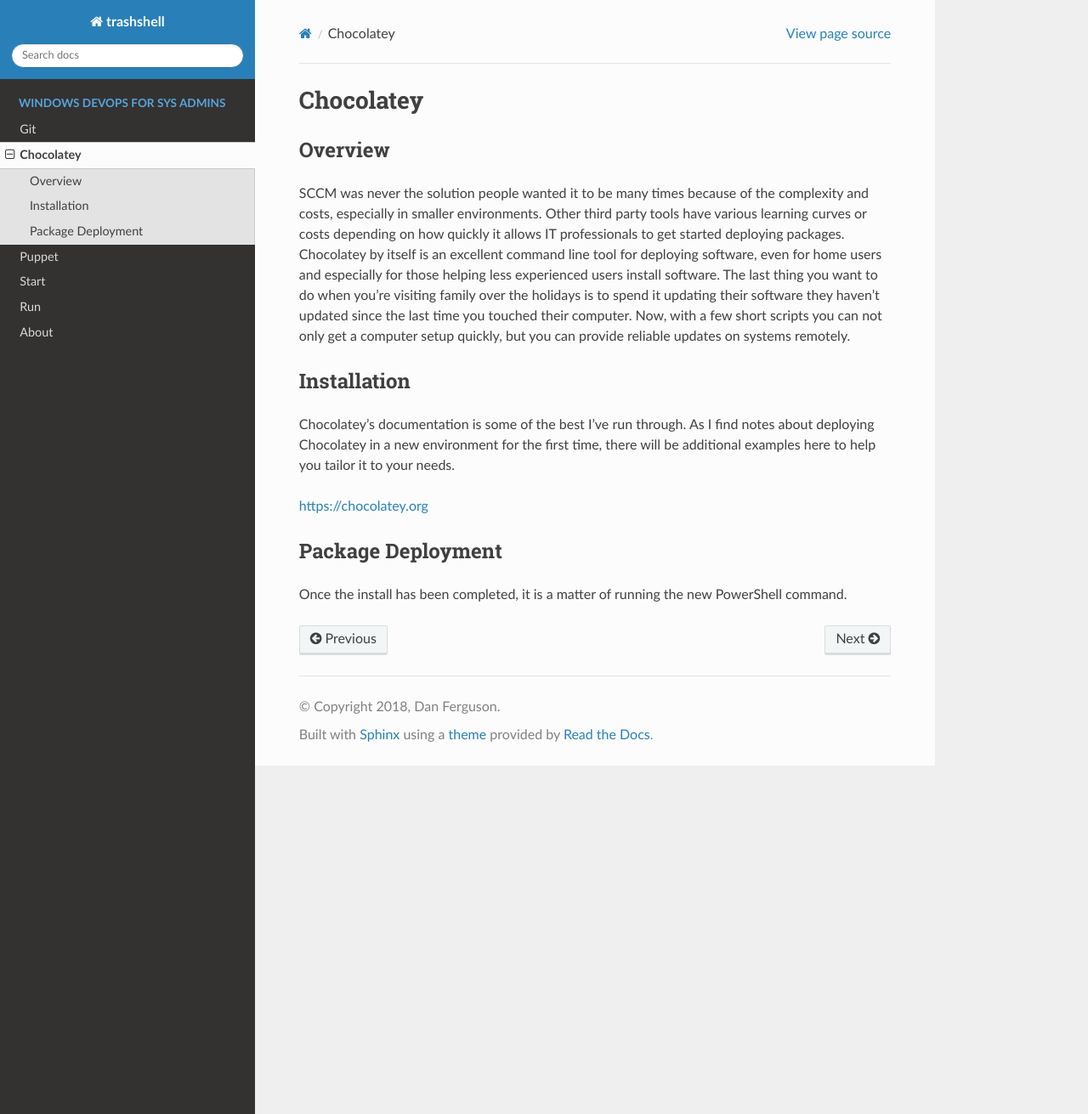
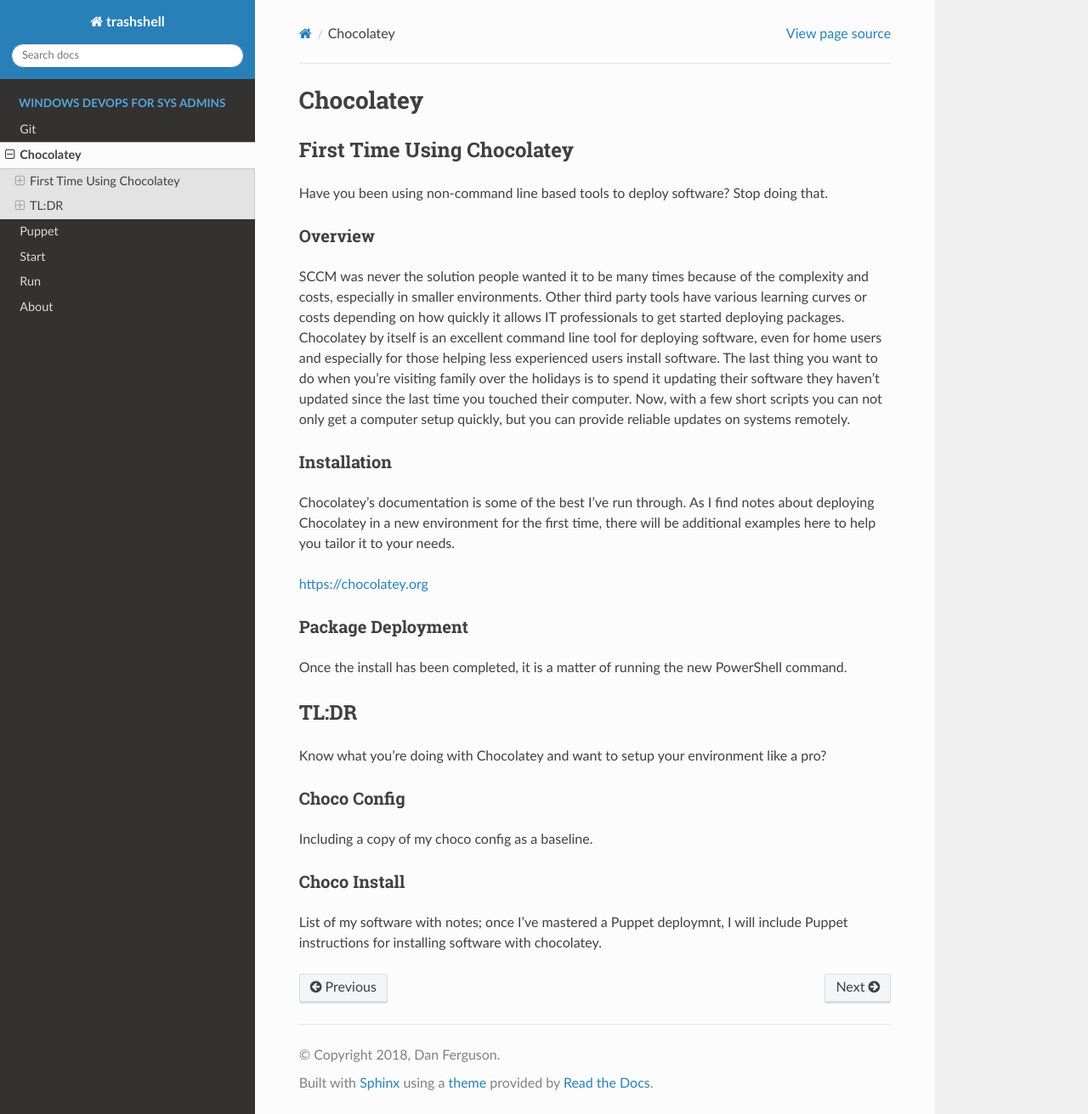
Before and after one commit to danjferguson/TrashShell, a Sphinx documentation site: the page built from docs/source/choco.rst, in a window 1280 px wide and 1311 px high. Shown: the whole window at 85% size. Built offline with Sphinx 7.4.7 and the Read the Docs theme 2.0.0, drawn with Linux system fonts in a browser that asks for light colours; pages that are not in the unit, such as notebooks, are missing from menus.

```diff
--- a/docs/source/choco.rst
+++ b/docs/source/choco.rst
@@ -1,6 +1,11 @@
 ##########
 Chocolatey
 ##########
+
+First Time Using Chocolatey
+###########################
+
+Have you been using non-command line based tools to deploy software? Stop doing that.
 
 Overview
 --------
@@ -18,3 +23,18 @@ Package Deployment
 ------------------
 
 Once the install has been completed, it is a matter of running the new PowerShell command.
+
+TL:DR
+#####
+
+Know what you're doing with Chocolatey and want to setup your environment like a pro?
+
+Choco Config
+------------
+
+Including a copy of my choco config as a baseline.
+
+Choco Install
+-------------
+
+List of my software with notes; once I've mastered a Puppet deploymnt, I will include Puppet instructions for installing software with chocolatey.
--- a/docs/source/index.rst
+++ b/docs/source/index.rst
@@ -16,3 +16,4 @@ Tired of limitations of the Windows GUI? Want to work more efficiently? After ye
    start.rst
    run.rst
    about.rst
+   over.rst
```
Also changed, not shown: docs/source/start.rst (+13 -1 lines), docs/source/puppet.rst (line endings or trailing spaces), 16 other files.
